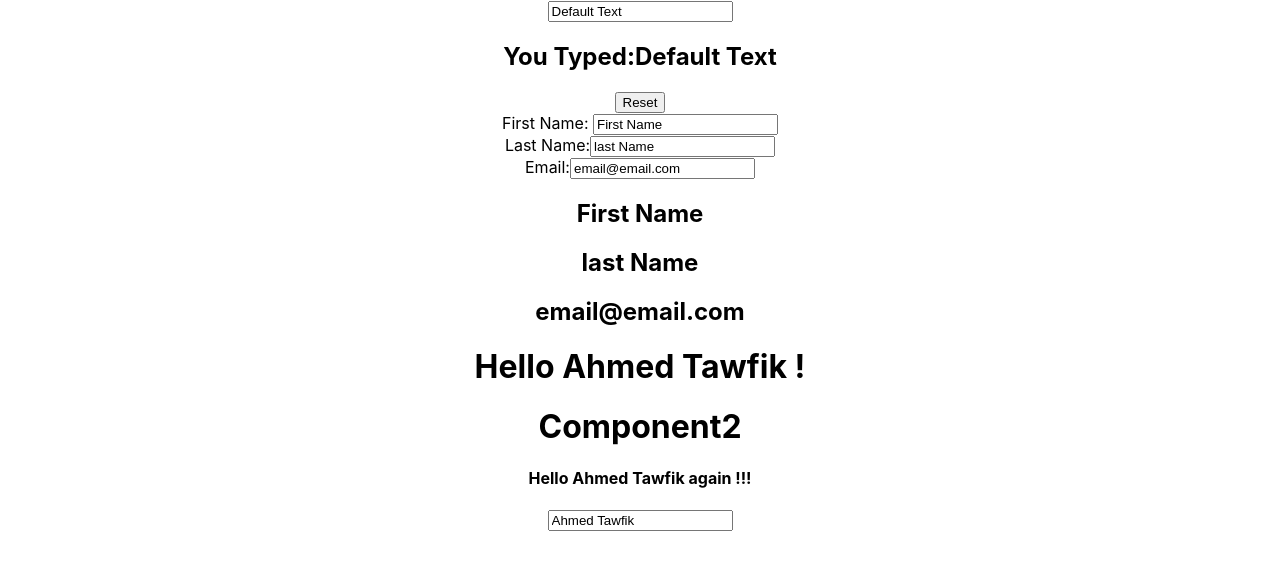
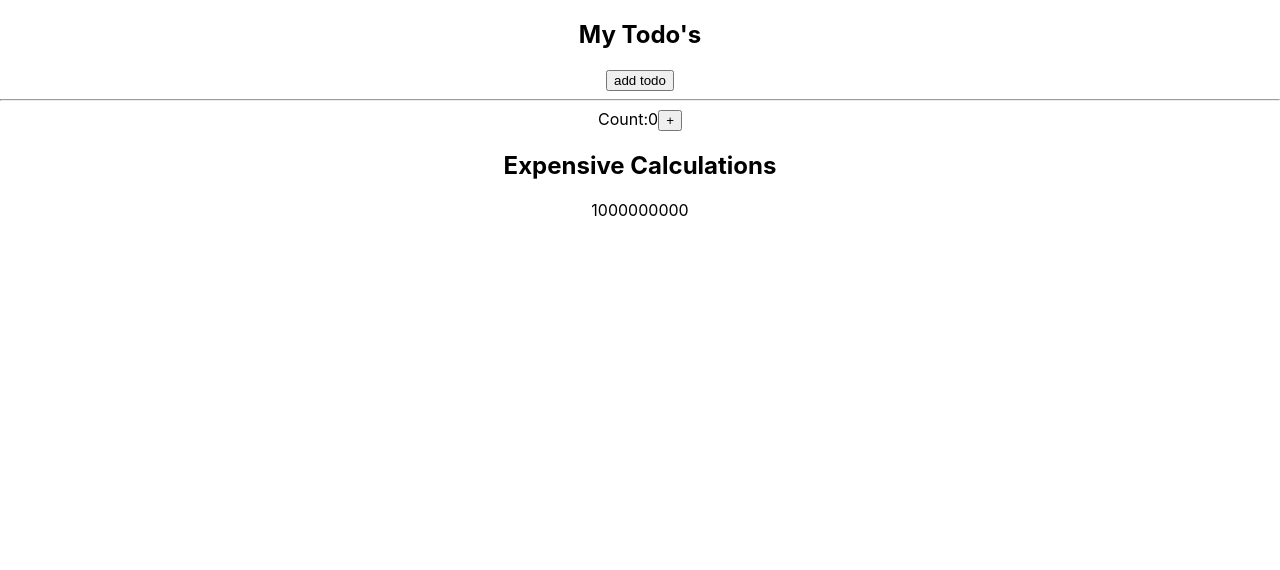
Before and after one commit to ahmedtaaw/ECMA-Script-top-ES6-Features-, a React (Create React App) app in the folder React/module 3/input-component/: page / in a window 1280 px wide. Shown: the top 570 px of the page. Built offline with nearby package versions, Linux system fonts and the light colour scheme.

Commit message:
useMemo bug

```diff
--- a/React/module 3/input-component/src/App.js
+++ b/React/module 3/input-component/src/App.js
@@ -4,15 +4,18 @@ import UseStateHooks from './UseStateHooks';
 import UseStateHooks2 from './UseStateHooks2';
 import UseContextHooks from './UseContextHooks';
 import Component2 from './Component2';
+import UseMemoHooks from './UseMemoHooks';
 
 function App() {
   return (
     <div className="App">
-      <UseStateHooks/>
+      {/** <UseStateHooks/>
       <UseStateHooks2/>
       <UseContextHooks>
         <Component2/>
       </UseContextHooks>
+      */}
+      <UseMemoHooks/>
     </div>
   );
 }
--- /dev/null
+++ b/React/module 3/input-component/src/UseMemoHooks.js
@@ -0,0 +1,47 @@
+import { useState } from 'react';
+import ReactDom from 'react-dom/client'
+function UseMemoHooks(){
+    const [count, SetCount] = useState(0);
+    const [todos, setTodos] = useState([]);
+
+
+    const expensiveCalculation=(num)=>{
+        console.log("Calculation ...");
+        for(let i=0;i<1000000000;i++){
+            num +=1;
+        }
+        return num;
+    }
+
+    const calculation = expensiveCalculation(count);
+
+    const increment = ()=>{
+        SetCount((c)=>c+1);
+    }
+
+    const addTodo = ()=>{
+        setTodos((t)=>[...t,"new Todo"]);
+    }
+
+
+    return(
+        <div>
+            <div>
+                <h2>My Todo's</h2>
+                {todos.map((todo,index)=>{
+                    return <p key={index}>{todo}</p>
+                })}
+                <button onClick={addTodo}>add todo</button>
+            </div>
+            <hr/>
+            <div>
+                Count:{count}
+                <button onClick={increment}>+</button>
+                <h2>Expensive Calculations</h2>
+                {calculation}
+            </div>
+        </div>
+    )
+
+}
+export default UseMemoHooks;
```
Also changed, not shown: 2 other files (tests, documents, lock files or other folders).
